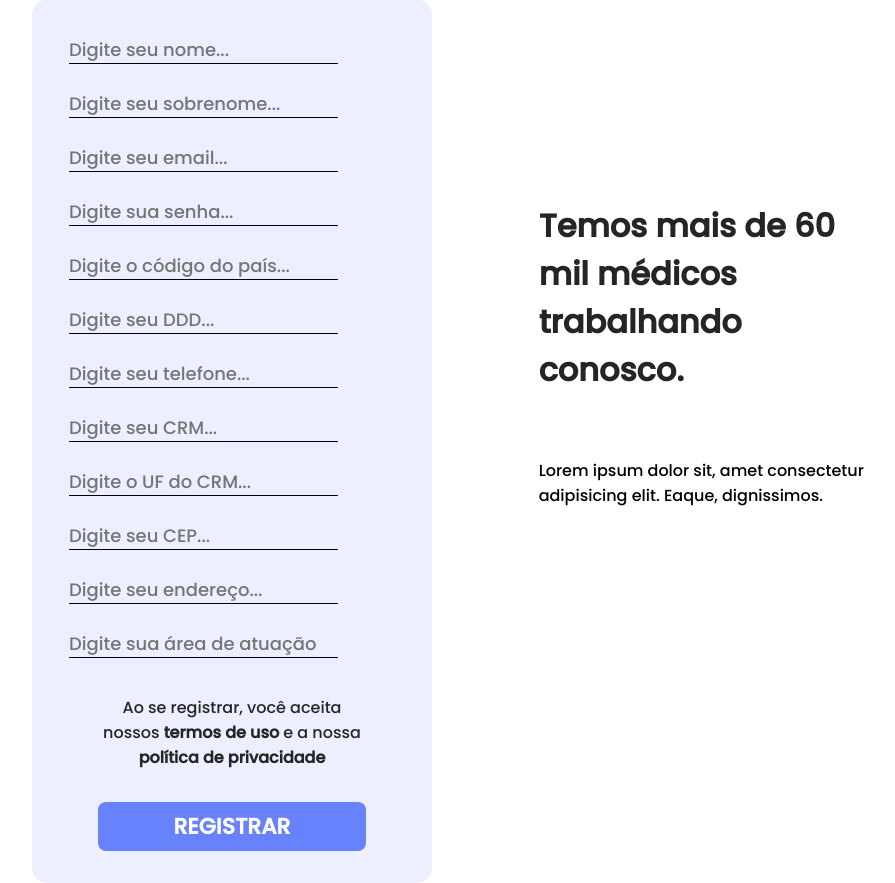
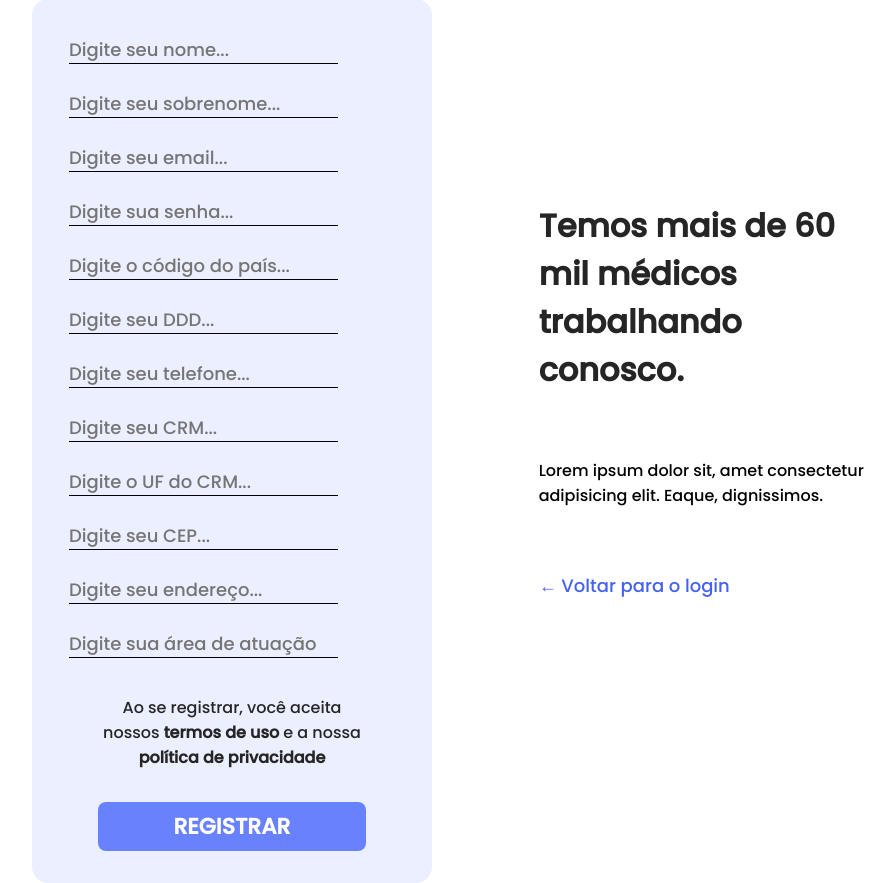
Before and after one commit to DaviArgemiro/Sematec-IFPB, a Django app: page /registrar/medico/ in a window 1280 px wide. Shown: the part 178-1061 px from the top of the page, without its empty margins (192-1087 px from the left). Run offline with Django 4.2, Linux system fonts and the light colour scheme.

Commit message:
Botão de voltar para o login da tela de registro funcionando

```diff
--- a/backend/telemed/app_telemed/static/css/registrar.css
+++ b/backend/telemed/app_telemed/static/css/registrar.css
@@ -132,3 +132,7 @@ button{
 button:hover{
     background-color: #3456ff;
 }
+
+.back {
+    color: #4461f2;
+}
--- a/backend/telemed/app_telemed/templates/registrar_cliente.html
+++ b/backend/telemed/app_telemed/templates/registrar_cliente.html
@@ -41,7 +41,7 @@
 		<div class="informacoes">
 			<h3>Mais de 200 mil usuários já estão conectados.</h3>
 			<p>Lorem ipsum dolor sit, amet consectetur adipisicing elit. Eaque, dignissimos.</p>
-			<a href=""> &larr;  Voltar para o login</a>
+			<a href="/login/" class="back"> &larr;  Voltar para o login</a>
 		</div>
 	</div>
 </body>
--- a/backend/telemed/app_telemed/templates/registrar_medico.html
+++ b/backend/telemed/app_telemed/templates/registrar_medico.html
@@ -41,7 +41,7 @@
 		<div class="informacoes">
 			<h3>Temos mais de 60 mil médicos trabalhando conosco.</h3>
 			<p>Lorem ipsum dolor sit, amet consectetur adipisicing elit. Eaque, dignissimos.</p>
-			<a href=""> &larr;  Voltar para o login</a>
+			<a href="/login/" class="back"> &larr;  Voltar para o login</a>
 		</div>
 	</div>
 </body>
```
